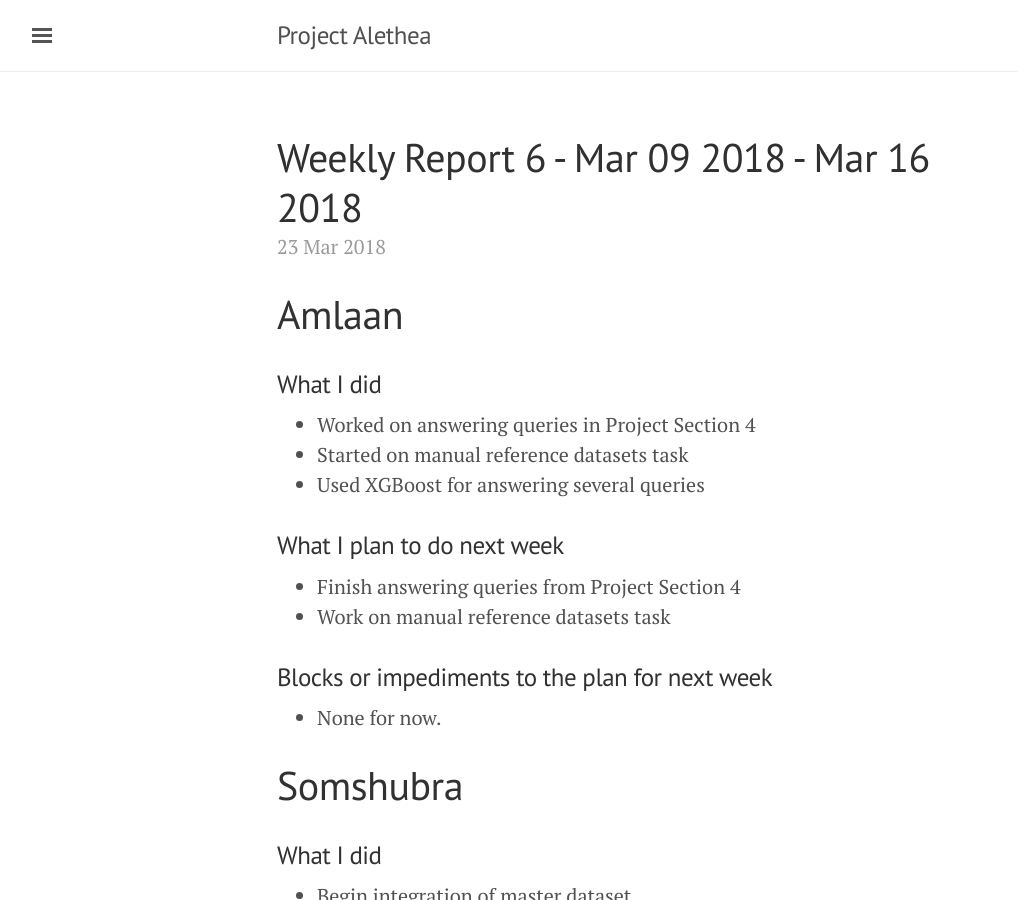
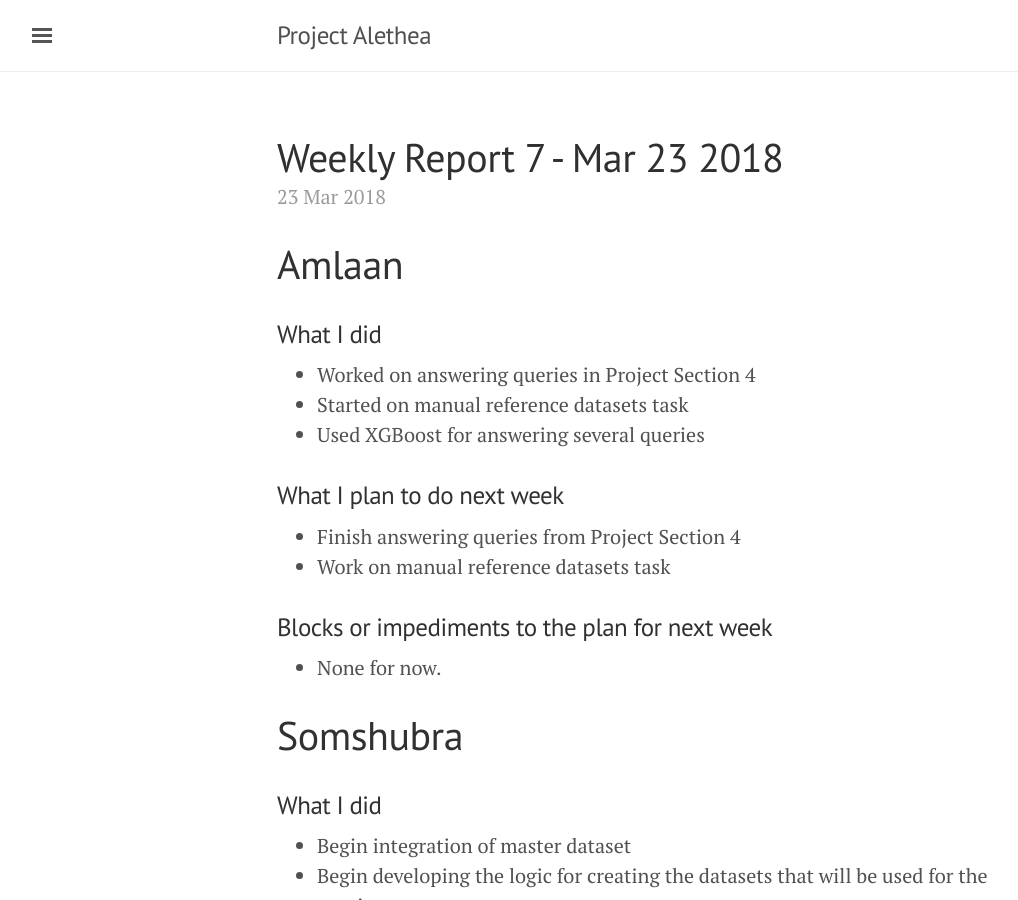
Before and after one commit to titu1994/IDS-Course-Project, a Jekyll site: the page built from _posts/2018-03-23-weekly-report-7.md, in a window 1280 px wide and 900 px high. Shown: the whole window, without its empty margins (3-1021 px from the left). Built offline with Jekyll 4.4.1, drawn with Linux system fonts in a browser that asks for light colours.

Commit message:
Correction

```diff
--- a/_posts/2018-03-23-weekly-report-7.md
+++ b/_posts/2018-03-23-weekly-report-7.md
@@ -1,6 +1,6 @@
 ---
 layout: post
-title: Weekly Report 6 - Mar 09 2018 - Mar 16 2018
+title: Weekly Report 7 - Mar 23 2018
 ---
 
 # Amlaan
```
